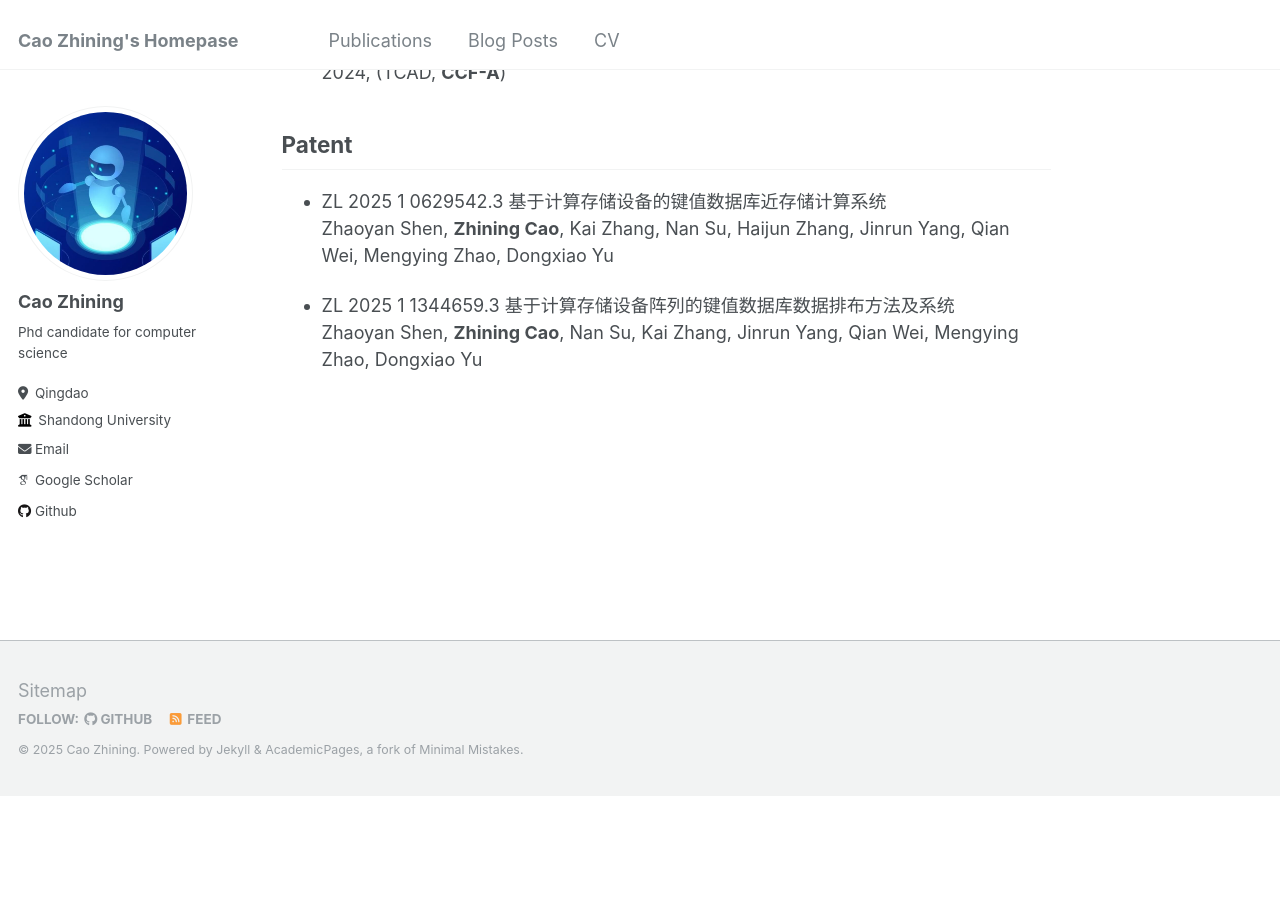
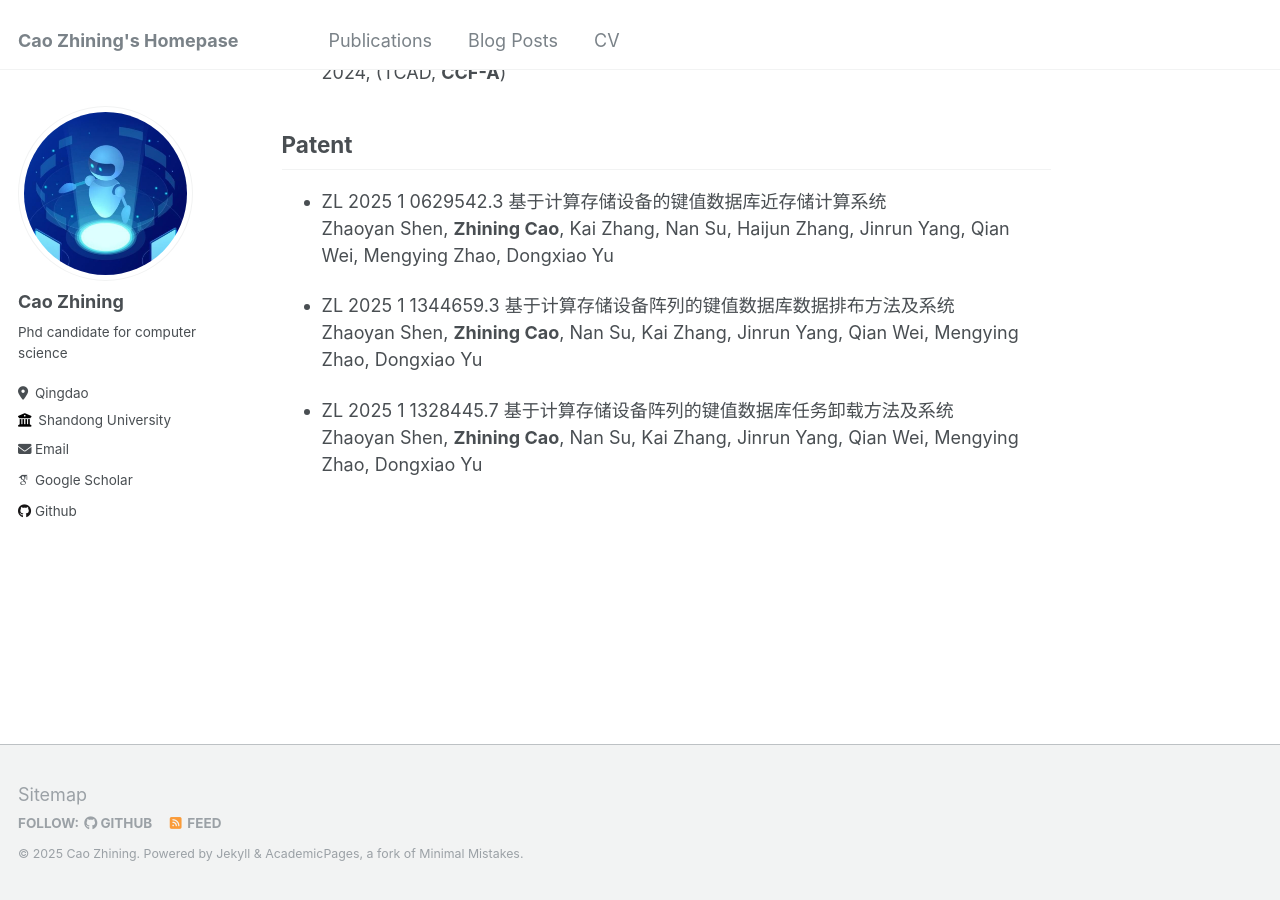
Before and after one commit to caozhining/caozhining.github.io, a Jekyll site: the page built from _pages/about.md, in a window 1280 px wide and 900 px high, scrolled down 908 px. Built offline with Jekyll 4.4.1, drawn with Linux system fonts in a browser that asks for light colours; some web fonts are replaced; before the commit the page ends 1703 px from its top, so only the background shows below that.

Commit message:
Update about.md

```diff
--- a/_pages/about.md
+++ b/_pages/about.md
@@ -40,6 +40,9 @@ Patent
 * ZL 2025 1 1344659.3 基于计算存储设备阵列的键值数据库数据排布方法及系统<br>
   Zhaoyan Shen, **Zhining Cao**, Nan Su, Kai Zhang, Jinrun Yang, Qian Wei, Mengying Zhao, Dongxiao Yu
 
+* ZL 2025 1 1328445.7 基于计算存储设备阵列的键值数据库任务卸载方法及系统<br>
+  Zhaoyan Shen, **Zhining Cao**, Nan Su, Kai Zhang, Jinrun Yang, Qian Wei, Mengying Zhao, Dongxiao Yu
+
 <style>
   publicationfont{
     line-height:1
```
